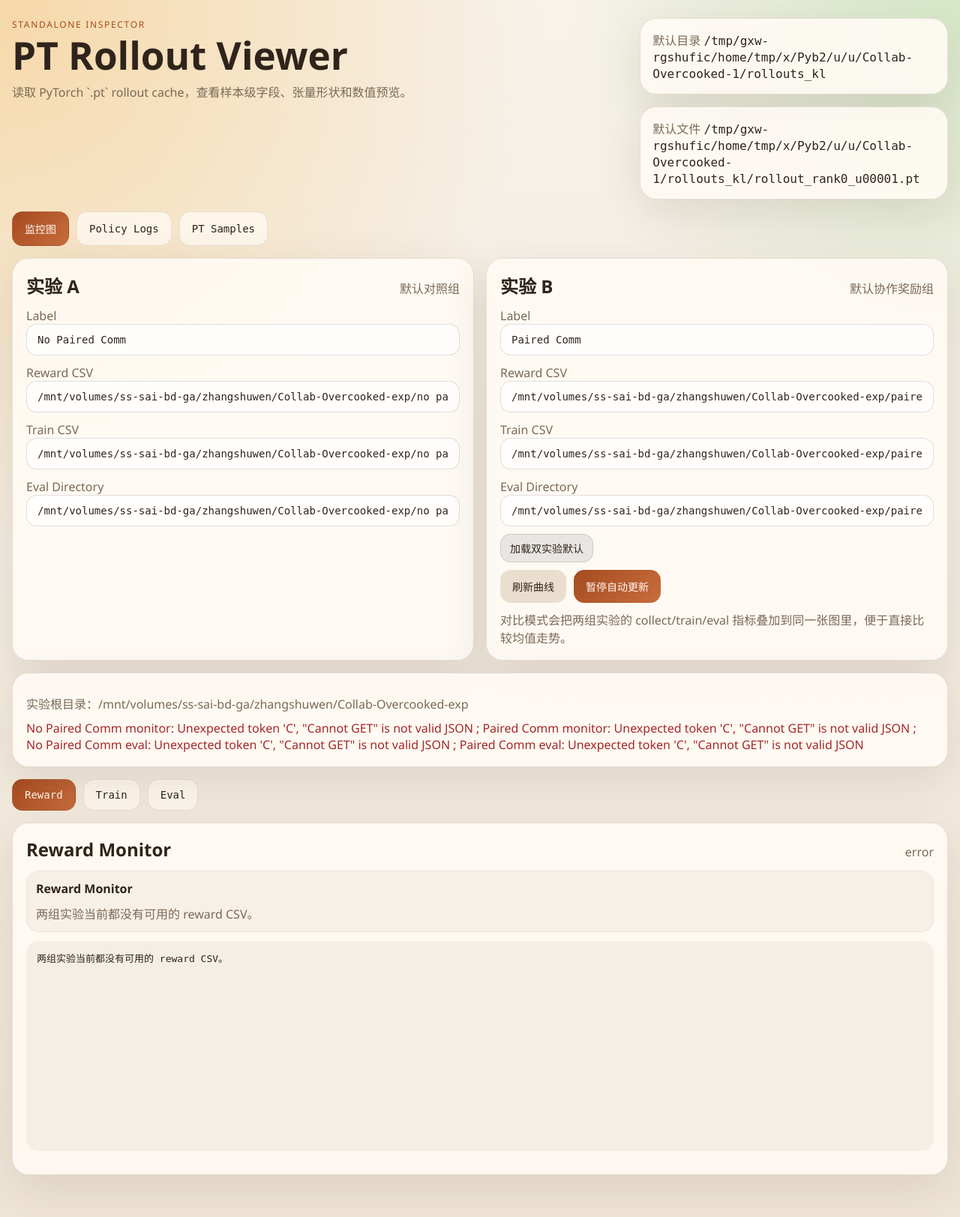
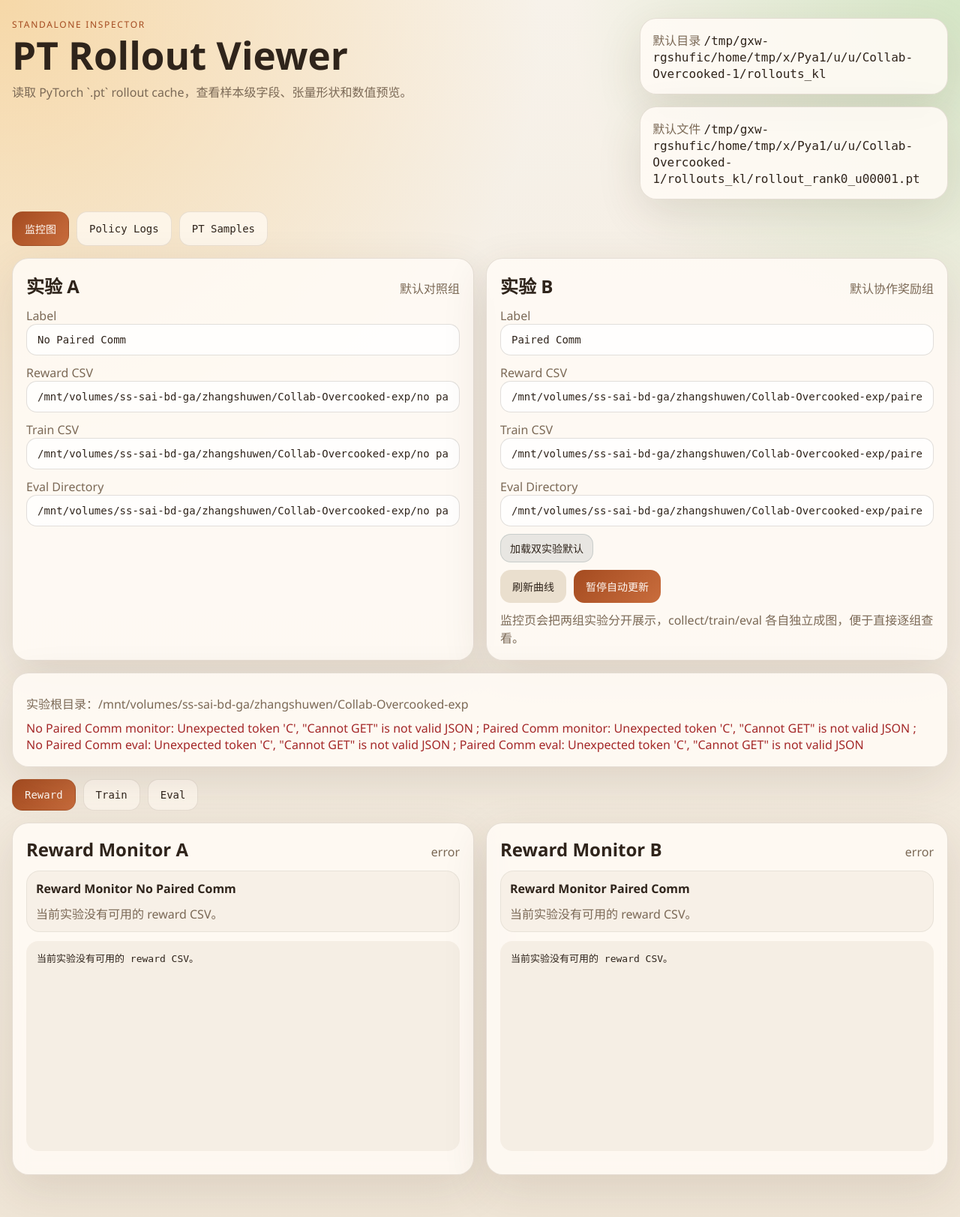
Before and after one commit to CookPandar/ptWeb, a FastAPI app: page / in a window 1280 px wide. Shown: the whole page at 75% size. Run offline with FastAPI, Linux system fonts and the light colour scheme.

Commit message:
Split ptWeb experiment monitors into separate panels

```diff
--- a/app/static/app.js
+++ b/app/static/app.js
@@ -33,17 +33,26 @@
 const trainCsvInput = document.getElementById("train-csv-input");
 const rewardCsvInputB = document.getElementById("reward-csv-input-b");
 const trainCsvInputB = document.getElementById("train-csv-input-b");
-const rewardChartGridEl = document.getElementById("reward-chart-grid");
-const trainChartGridEl = document.getElementById("train-chart-grid");
+const rewardChartGridAEl = document.getElementById("reward-chart-grid-a");
+const rewardChartGridBEl = document.getElementById("reward-chart-grid-b");
+const trainChartGridAEl = document.getElementById("train-chart-grid-a");
+const trainChartGridBEl = document.getElementById("train-chart-grid-b");
 const evalDirInput = document.getElementById("eval-dir-input");
 const evalDirInputB = document.getElementById("eval-dir-input-b");
-const evalChartGridEl = document.getElementById("eval-chart-grid");
-const rewardTailEl = document.getElementById("reward-tail");
-const trainTailEl = document.getElementById("train-tail");
-const evalTailEl = document.getElementById("eval-tail");
-const rewardMetaEl = document.getElementById("reward-meta");
-const trainMetaEl = document.getElementById("train-meta");
-const evalMetaEl = document.getElementById("eval-meta");
+const evalChartGridAEl = document.getElementById("eval-chart-grid-a");
+const evalChartGridBEl = document.getElementById("eval-chart-grid-b");
+const rewardTailAEl = document.getElementById("reward-tail-a");
+const rewardTailBEl = document.getElementById("reward-tail-b");
+const trainTailAEl = document.getElementById("train-tail-a");
+const trainTailBEl = document.getElementById("train-tail-b");
+const evalTailAEl = document.getElementById("eval-tail-a");
+const evalTailBEl = document.getElementById("eval-tail-b");
+const rewardMetaAEl = document.getElementById("reward-meta-a");
+const rewardMetaBEl = document.getElementById("reward-meta-b");
+const trainMetaAEl = document.getElementById("train-meta-a");
+const trainMetaBEl = document.getElementById("train-meta-b");
+const evalMetaAEl = document.getElementById("eval-meta-a");
+const evalMetaBEl = document.getElementById("eval-meta-b");
 const monitorStatusEl = document.getElementById("monitor-status");
 const toggleMonitorBtn = document.getElementById("toggle-monitor-btn");
 const presetButtons = Array.from(document.querySelectorAll(".preset-btn"));
@@ -542,102 +551,17 @@
   };
 }
 
-function prefixedSeries(chart, label) {
-  if (!chart?.series?.length) {
-    return [];
-  }
-  return chart.series.map((series) => ({
-    ...series,
-    name: `${label} · ${series.name}`,
-  }));
+function buildSectionTail(data, section) {
+  return prettyJson(data?.[section]?.rows?.slice(-5) ?? []);
 }
 
-function mergeChartPayload(chartA, chartB, labelA, labelB) {
-  const xKey = chartA?.x_key || chartB?.x_key || "_round";
-  return {
-    x_key: xKey,
-    series: [...prefixedSeries(chartA, labelA), ...prefixedSeries(chartB, labelB)],
-  };
-}
-
-function mergeNamedCharts(chartsA = [], chartsB = [], labelA, labelB) {
-  const orderedTitles = [];
-  const pushTitle = (title) => {
-    if (title && !orderedTitles.includes(title)) {
-      orderedTitles.push(title);
-    }
-  };
-  chartsA.forEach((chart) => pushTitle(chart.title));
-  chartsB.forEach((chart) => pushTitle(chart.title));
-  const chartMapA = new Map(chartsA.map((chart) => [chart.title, chart]));
-  const chartMapB = new Map(chartsB.map((chart) => [chart.title, chart]));
-  return orderedTitles.map((title) => {
-    const chartA = chartMapA.get(title);
-    const chartB = chartMapB.get(title);
-    return {
-      title,
-      chart: mergeChartPayload(chartA?.chart, chartB?.chart, labelA, labelB),
-    };
+function buildEvalSectionTail(data) {
+  return prettyJson({
+    eval_dir: data?.eval_dir,
+    performance_tail: data?.performance?.rows?.slice(-5) ?? [],
+    episode_tail: data?.episode?.rows?.slice(-5) ?? [],
+    reward_tail: data?.reward?.rows?.slice(-5) ?? [],
   });
-}
-
-function mergeGroupSets(groupsA = [], groupsB = [], labelA, labelB) {
-  const orderedTitles = [];
-  const pushTitle = (title) => {
-    if (title && !orderedTitles.includes(title)) {
-      orderedTitles.push(title);
-    }
-  };
-  groupsA.forEach((group) => pushTitle(group.title));
-  groupsB.forEach((group) => pushTitle(group.title));
-  const groupMapA = new Map(groupsA.map((group) => [group.title, group]));
-  const groupMapB = new Map(groupsB.map((group) => [group.title, group]));
-  return orderedTitles.map((title) => {
-    const groupA = groupMapA.get(title);
-    const groupB = groupMapB.get(title);
-    if (groupA?.charts || groupB?.charts) {
-      return {
-        title,
-        charts: mergeNamedCharts(groupA?.charts || [], groupB?.charts || [], labelA, labelB),
-      };
-    }
-    return {
-      title,
-      chart: mergeChartPayload(groupA?.chart, groupB?.chart, labelA, labelB),
-    };
-  });
-}
-
-function buildCompareTail(labelA, dataA, labelB, dataB, section) {
-  const result = {};
-  if (dataA) {
-    result[labelA] = dataA[section]?.rows?.slice(-5) ?? [];
-  }
-  if (dataB) {
-    result[labelB] = dataB[section]?.rows?.slice(-5) ?? [];
-  }
-  return prettyJson(result);
-}
-
-function buildCompareEvalTail(labelA, dataA, labelB, dataB) {
-  const result = {};
-  if (dataA) {
-    result[labelA] = {
-      eval_dir: dataA.eval_dir,
-      performance_tail: dataA.performance?.rows?.slice(-5) ?? [],
-      episode_tail: dataA.episode?.rows?.slice(-5) ?? [],
-      reward_tail: dataA.reward?.rows?.slice(-5) ?? [],
-    };
-  }
-  if (dataB) {
-    result[labelB] = {
-      eval_dir: dataB.eval_dir,
-      performance_tail: dataB.performance?.rows?.slice(-5) ?? [],
-      episode_tail: dataB.episode?.rows?.slice(-5) ?? [],
-      reward_tail: dataB.reward?.rows?.slice(-5) ?? [],
-    };
-  }
-  return prettyJson(result);
 }
 
 function renderPanelError(container, metaEl, tailEl, title, message) {
@@ -692,34 +616,18 @@
           monitorDataB.train.mtime !== lastMonitorStamp.b.train));
 
     if (monitorChanged && (monitorDataA || monitorDataB)) {
-      const rewardGroups = mergeGroupSets(
-        monitorDataA?.reward?.groups || [],
-        monitorDataB?.reward?.groups || [],
-        compare.a.label,
-        compare.b.label
-      );
-      const trainGroups = mergeGroupSets(
-        monitorDataA?.train?.groups || [],
-        monitorDataB?.train?.groups || [],
-        compare.a.label,
-        compare.b.label
-      );
-      renderChartGroups(rewardChartGridEl, rewardGroups, rewardMetaEl);
-      renderChartGroups(trainChartGridEl, trainGroups, trainMetaEl);
-      rewardTailEl.textContent = buildCompareTail(
-        compare.a.label,
-        monitorDataA,
-        compare.b.label,
-        monitorDataB,
-        "reward"
-      );
-      trainTailEl.textContent = buildCompareTail(
-        compare.a.label,
-        monitorDataA,
-        compare.b.label,
-        monitorDataB,
-        "train"
-      );
+      if (monitorDataA) {
+        renderChartGroups(rewardChartGridAEl, monitorDataA.reward.groups, rewardMetaAEl);
+        renderChartGroups(trainChartGridAEl, monitorDataA.train.groups, trainMetaAEl);
+        rewardTailAEl.textContent = buildSectionTail(monitorDataA, "reward");
+        trainTailAEl.textContent = buildSectionTail(monitorDataA, "train");
+      }
+      if (monitorDataB) {
+        renderChartGroups(rewardChartGridBEl, monitorDataB.reward.groups, rewardMetaBEl);
+        renderChartGroups(trainChartGridBEl, monitorDataB.train.groups, trainMetaBEl);
+        rewardTailBEl.textContent = buildSectionTail(monitorDataB, "reward");
+        trainTailBEl.textContent = buildSectionTail(monitorDataB, "train");
+      }
       if (monitorDataA) {
         lastMonitorStamp.a.reward = monitorDataA.reward.mtime;
         lastMonitorStamp.a.train = monitorDataA.train.mtime;
@@ -737,6 +645,20 @@
       statusParts.push(`${compare.a.label}: reward(${monitorDataA.reward.row_count}) train(${monitorDataA.train.row_count})`);
     } else {
       const message = monitorAResult.reason?.message || "monitor request failed";
+      renderPanelError(
+        rewardChartGridAEl,
+        rewardMetaAEl,
+        rewardTailAEl,
+        `Reward Monitor ${compare.a.label}`,
+        message
+      );
+      renderPanelError(
+        trainChartGridAEl,
+        trainMetaAEl,
+        trainTailAEl,
+        `Train Monitor ${compare.a.label}`,
+        message
+      );
       errors.push(`${compare.a.label} monitor: ${message}`);
     }
 
@@ -744,6 +666,20 @@
       statusParts.push(`${compare.b.label}: reward(${monitorDataB.reward.row_count}) train(${monitorDataB.train.row_count})`);
     } else {
       const message = monitorBResult.reason?.message || "monitor request failed";
+      renderPanelError(
+        rewardChartGridBEl,
+        rewardMetaBEl,
+        rewardTailBEl,
+        `Reward Monitor ${compare.b.label}`,
+        message
+      );
+      renderPanelError(
+        trainChartGridBEl,
+        trainMetaBEl,
+        trainTailBEl,
+        `Train Monitor ${compare.b.label}`,
+        message
+      );
       errors.push(`${compare.b.label} monitor: ${message}`);
     }
 
@@ -753,14 +689,14 @@
       (evalDataB && evalDataB.mtime !== lastMonitorStamp.b.eval);
 
     if (evalChanged && (evalDataA || evalDataB)) {
-      const evalGroups = mergeGroupSets(
-        mergeEvalGroups(evalDataA || {}),
-        mergeEvalGroups(evalDataB || {}),
-        compare.a.label,
-        compare.b.label
-      );
-      renderChartGroups(evalChartGridEl, evalGroups, evalMetaEl);
-      evalTailEl.textContent = buildCompareEvalTail(compare.a.label, evalDataA, compare.b.label, evalDataB);
+      if (evalDataA) {
+        renderChartGroups(evalChartGridAEl, mergeEvalGroups(evalDataA), evalMetaAEl);
+        evalTailAEl.textContent = buildEvalSectionTail(evalDataA);
+      }
+      if (evalDataB) {
+        renderChartGroups(evalChartGridBEl, mergeEvalGroups(evalDataB), evalMetaBEl);
+        evalTailBEl.textContent = buildEvalSectionTail(evalDataB);
+      }
       if (evalDataA) {
         lastMonitorStamp.a.eval = evalDataA.mtime;
         latestMtime = Math.max(latestMtime, evalDataA.mtime);
@@ -776,6 +712,13 @@
       statusParts.push(`${compare.a.label}: eval`);
     } else {
       const message = evalAResult.reason?.message || "eval monitor request failed";
+      renderPanelError(
+        evalChartGridAEl,
+        evalMetaAEl,
+        evalTailAEl,
+        `Eval Monitor ${compare.a.label}`,
+        isUnavailableEvalMessage(message) ? "当前目录没有评估 CSV，可切换到其它 eval / collect 结果目录。" : message
+      );
       if (!isUnavailableEvalMessage(message)) {
         errors.push(`${compare.a.label} eval: ${message}`);
       }
@@ -785,6 +728,13 @@
       statusParts.push(`${compare.b.label}: eval`);
     } else {
       const message = evalBResult.reason?.message || "eval monitor request failed";
+      renderPanelError(
+        evalChartGridBEl,
+        evalMetaBEl,
+        evalTailBEl,
+        `Eval Monitor ${compare.b.label}`,
+        isUnavailableEvalMessage(message) ? "当前目录没有评估 CSV，可切换到其它 eval / collect 结果目录。" : message
+      );
       if (!isUnavailableEvalMessage(message)) {
         errors.push(`${compare.b.label} eval: ${message}`);
       }
@@ -792,27 +742,48 @@
 
     if (!evalDataA && !evalDataB) {
       renderPanelError(
-        evalChartGridEl,
-        evalMetaEl,
-        evalTailEl,
-        "Eval Monitor",
+        evalChartGridAEl,
+        evalMetaAEl,
+        evalTailAEl,
+        `Eval Monitor ${compare.a.label}`,
+        "当前实验没有可用的评估 CSV，可切换目录后再看。"
+      );
+      renderPanelError(
+        evalChartGridBEl,
+        evalMetaBEl,
+        evalTailBEl,
+        `Eval Monitor ${compare.b.label}`,
         "两组实验当前都没有可用的评估 CSV，可切换目录后再看。"
       );
     }
     if (!monitorDataA && !monitorDataB) {
       renderPanelError(
-        rewardChartGridEl,
-        rewardMetaEl,
-        rewardTailEl,
-        "Reward Monitor",
-        "两组实验当前都没有可用的 reward CSV。"
+        rewardChartGridAEl,
+        rewardMetaAEl,
+        rewardTailAEl,
+        `Reward Monitor ${compare.a.label}`,
+        "当前实验没有可用的 reward CSV。"
       );
       renderPanelError(
-        trainChartGridEl,
-        trainMetaEl,
-        trainTailEl,
-        "Train Monitor",
-        "两组实验当前都没有可用的 train CSV。"
+        trainChartGridAEl,
+        trainMetaAEl,
+        trainTailAEl,
+        `Train Monitor ${compare.a.label}`,
+        "当前实验没有可用的 train CSV。"
+      );
+      renderPanelError(
+        rewardChartGridBEl,
+        rewardMetaBEl,
+        rewardTailBEl,
+        `Reward Monitor ${compare.b.label}`,
+        "当前实验没有可用的 reward CSV。"
+      );
+      renderPanelError(
+        trainChartGridBEl,
+        trainMetaBEl,
+        trainTailBEl,
+        `Train Monitor ${compare.b.label}`,
+        "当前实验没有可用的 train CSV。"
       );
     }
 
--- a/app/static/style.css
+++ b/app/static/style.css
@@ -123,6 +123,12 @@
 .grid {
   grid-template-columns: 1fr 1fr;
   margin-bottom: 16px;
+}
+
+.compare-grid {
+  display: grid;
+  grid-template-columns: 1fr 1fr;
+  gap: 16px;
 }
 
 .panel,
@@ -479,7 +485,8 @@
 @media (max-width: 980px) {
   .hero,
   .controls,
-  .grid {
+  .grid,
+  .compare-grid {
     grid-template-columns: 1fr;
   }
 
--- a/app/templates/index.html
+++ b/app/templates/index.html
@@ -86,7 +86,7 @@
               <button id="toggle-monitor-btn" class="primary">暂停自动更新</button>
             </div>
             <p class="status compact-status">
-              对比模式会把两组实验的 collect/train/eval 指标叠加到同一张图里，便于直接比较均值走势。
+              监控页会把两组实验分开展示，collect/train/eval 各自独立成图，便于直接逐组查看。
             </p>
           </div>
         </section>
@@ -106,35 +106,65 @@
             </section>
 
             <section id="reward-panel" class="view-panel active">
+              <div class="compare-grid">
                 <div class="panel">
                   <div class="panel-title">
-                  <h2>Reward Monitor</h2>
-                  <span id="reward-meta" class="muted"></span>
+                    <h2>Reward Monitor A</h2>
+                    <span id="reward-meta-a" class="muted"></span>
                   </div>
-                <div id="reward-chart-grid" class="subchart-grid"></div>
-                <pre id="reward-tail" class="json-block chart-tail"></pre>
+                  <div id="reward-chart-grid-a" class="subchart-grid"></div>
+                  <pre id="reward-tail-a" class="json-block chart-tail"></pre>
+                </div>
+                <div class="panel">
+                  <div class="panel-title">
+                    <h2>Reward Monitor B</h2>
+                    <span id="reward-meta-b" class="muted"></span>
+                  </div>
+                  <div id="reward-chart-grid-b" class="subchart-grid"></div>
+                  <pre id="reward-tail-b" class="json-block chart-tail"></pre>
+                </div>
               </div>
             </section>
 
             <section id="train-panel" class="view-panel">
+              <div class="compare-grid">
                 <div class="panel">
                   <div class="panel-title">
-                  <h2>Train Monitor</h2>
-                  <span id="train-meta" class="muted"></span>
+                    <h2>Train Monitor A</h2>
+                    <span id="train-meta-a" class="muted"></span>
                   </div>
-                <div id="train-chart-grid" class="subchart-grid"></div>
-                <pre id="train-tail" class="json-block chart-tail"></pre>
+                  <div id="train-chart-grid-a" class="subchart-grid"></div>
+                  <pre id="train-tail-a" class="json-block chart-tail"></pre>
+                </div>
+                <div class="panel">
+                  <div class="panel-title">
+                    <h2>Train Monitor B</h2>
+                    <span id="train-meta-b" class="muted"></span>
+                  </div>
+                  <div id="train-chart-grid-b" class="subchart-grid"></div>
+                  <pre id="train-tail-b" class="json-block chart-tail"></pre>
+                </div>
               </div>
             </section>
 
             <section id="eval-panel" class="view-panel">
+              <div class="compare-grid">
                 <div class="panel">
                   <div class="panel-title">
-                  <h2>Eval Monitor</h2>
-                  <span id="eval-meta" class="muted"></span>
+                    <h2>Eval Monitor A</h2>
+                    <span id="eval-meta-a" class="muted"></span>
                   </div>
-                <div id="eval-chart-grid" class="subchart-grid"></div>
-                <pre id="eval-tail" class="json-block chart-tail"></pre>
+                  <div id="eval-chart-grid-a" class="subchart-grid"></div>
+                  <pre id="eval-tail-a" class="json-block chart-tail"></pre>
+                </div>
+                <div class="panel">
+                  <div class="panel-title">
+                    <h2>Eval Monitor B</h2>
+                    <span id="eval-meta-b" class="muted"></span>
+                  </div>
+                  <div id="eval-chart-grid-b" class="subchart-grid"></div>
+                  <pre id="eval-tail-b" class="json-block chart-tail"></pre>
+                </div>
               </div>
             </section>
           </section>
```
Lines whose indentation alone changed are shown as unchanged.
